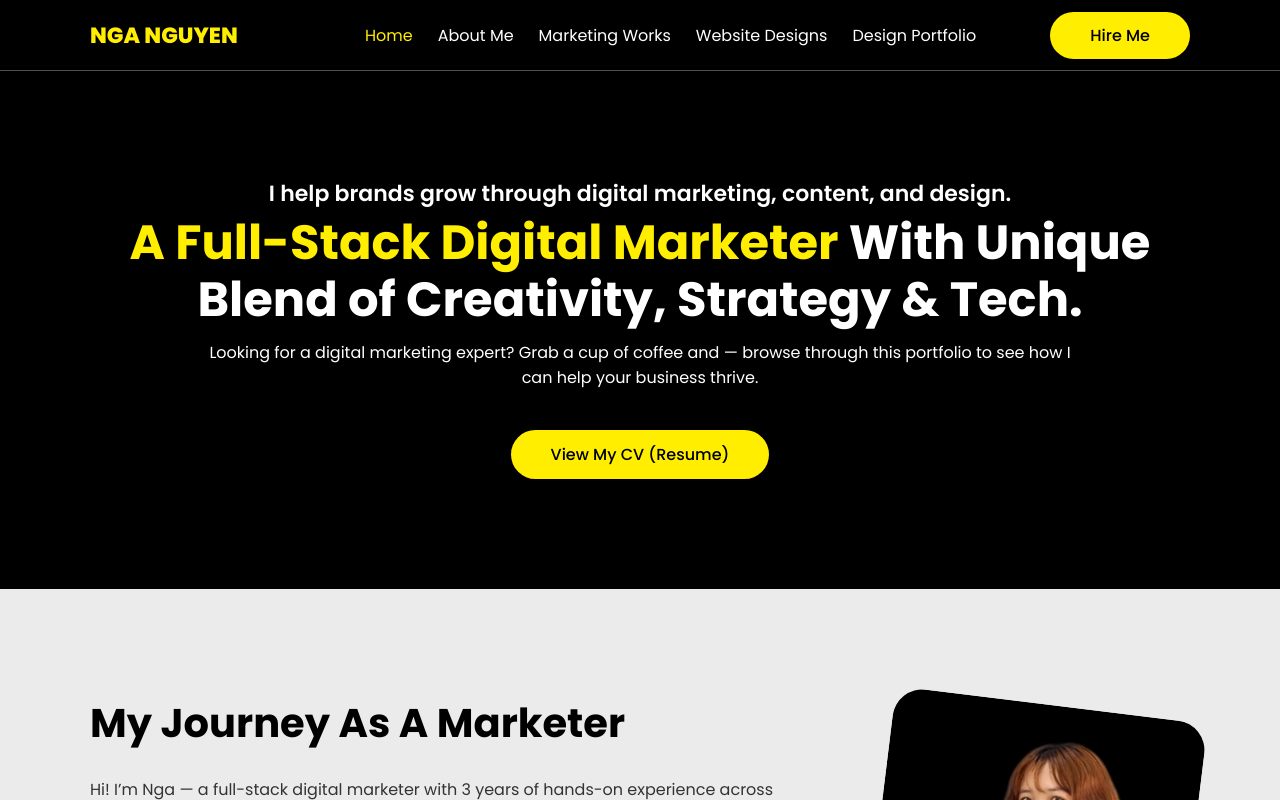
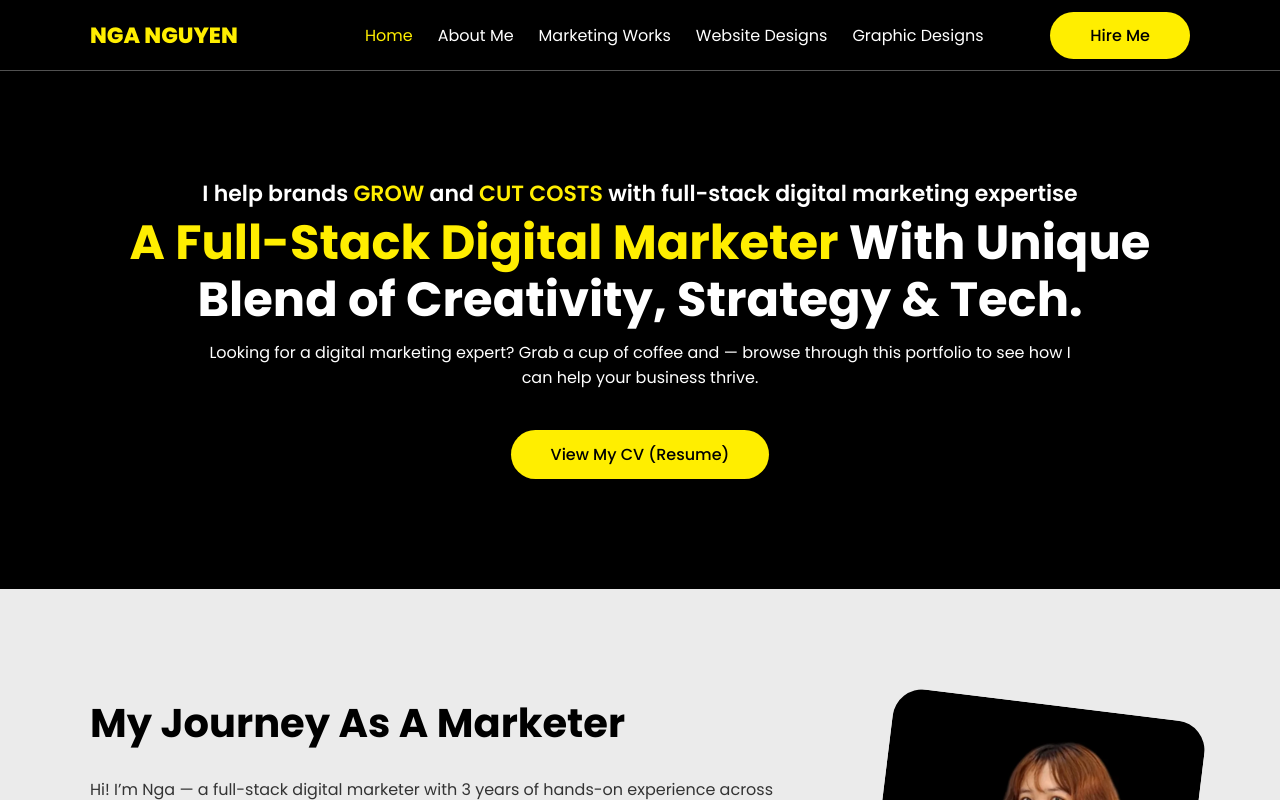
Before and after one commit to claranguyen2610/full-stack-marketing-pro, a React (Create React App) app: page / in a window 1280 px wide. Shown: the top 800 px of the page. Built offline with nearby package versions, Linux system fonts and the light colour scheme.

Commit message:
Navbar and hero update

```diff
--- a/src/components/Navbar.js
+++ b/src/components/Navbar.js
@@ -81,7 +81,7 @@ const Navbar = () => {
                     : 'site-menu-item'
                 }
                 onClick={toggleMobileMenu}>
-                Design Portfolio
+                Graphic Designs
               </Link>
             </li>
           </div>
--- a/src/pages/1-homepage/components/1-Hero/Hero.js
+++ b/src/pages/1-homepage/components/1-Hero/Hero.js
@@ -6,7 +6,9 @@ const Hero = () => {
     <section className="home-hero site-container-hero" id="top-page">
       <div className="box-container flex-center-column">
         <h5 className="text-align-center">
-          I help brands grow through digital marketing, content, and design.
+          I help brands <span className="highlight-text">GROW</span> and{' '}
+          <span className="highlight-text">CUT COSTS</span> with full-stack
+          digital marketing expertise
         </h5>
         <h1 className="text-align-center">
           <span className="highlight-text">A Full-Stack Digital Marketer </span>
```
